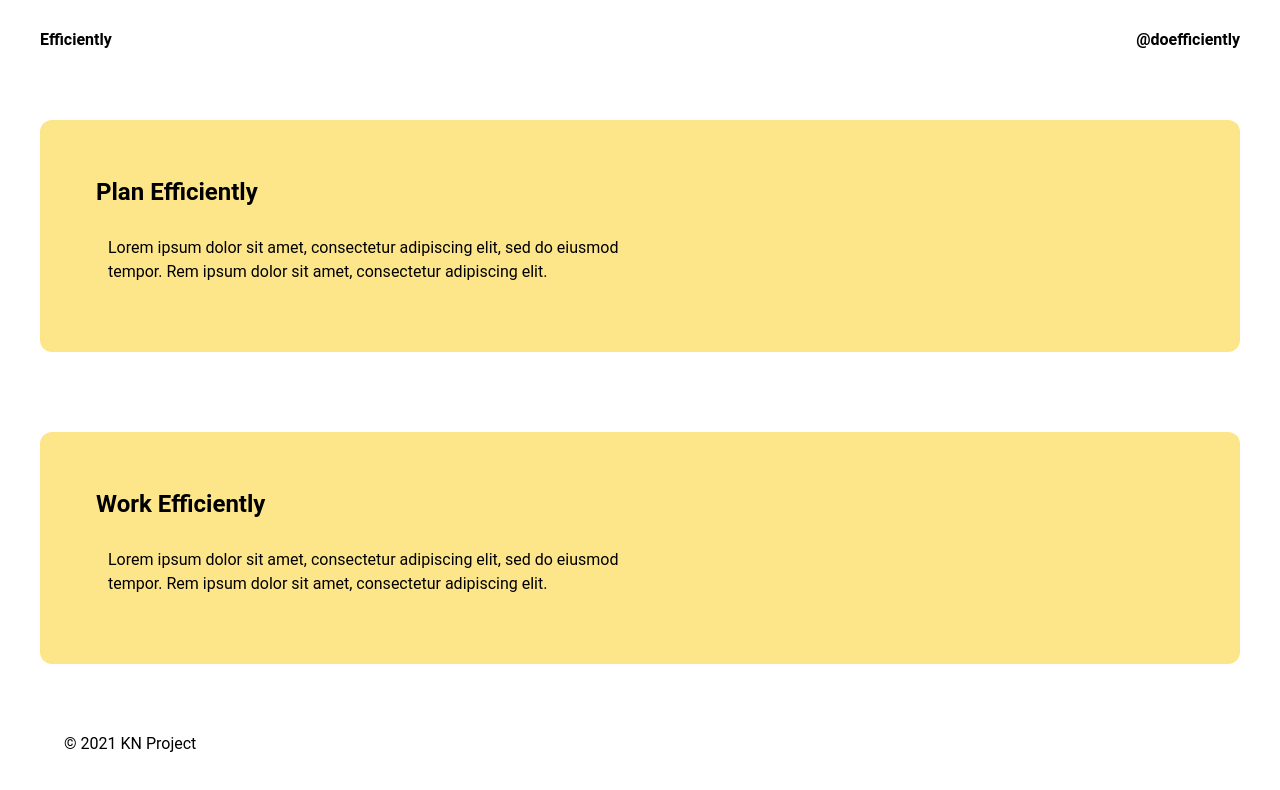
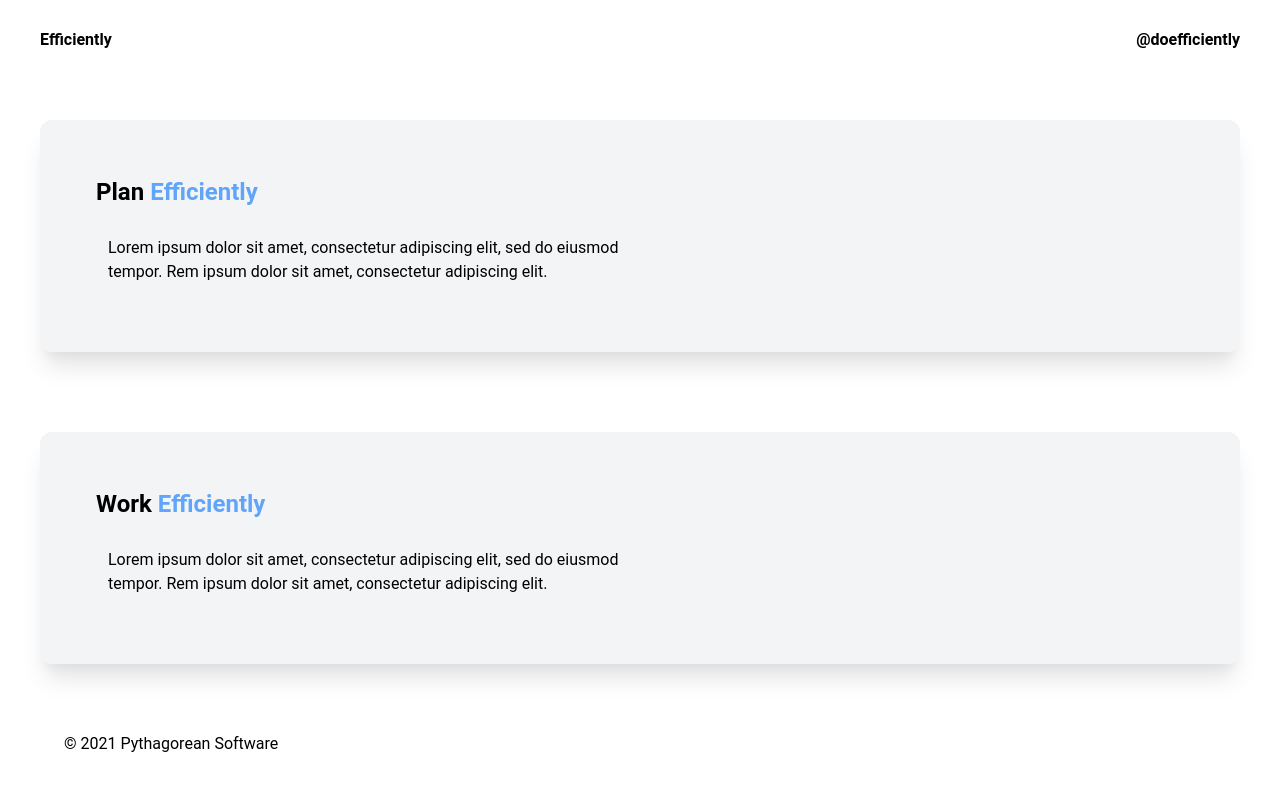
Before and after one commit to pythagoreaneng/efficiently-app-landing, a React (Create React App) app: page / in a window 1280 px wide. Shown: the top 790 px of the page. Built offline with nearby package versions, Linux system fonts and the light colour scheme.

Commit message:
Improve Card

```diff
--- a/src/components/Card.js
+++ b/src/components/Card.js
@@ -2,10 +2,10 @@ import React from 'react'
 
 function Card(props) {
     return (
-        <div className="m-10 p-12 rounded-xl bg-yellow-200">
+        <div className="m-10 p-12 rounded-xl shadow-xl bg-gray-100" >
 
             <div className="p-2 text-2xl font-bold">
-                <h3>{props.title}</h3>
+                <h3>{props.title} <span className="text-blue-400">Efficiently</span></h3>
             </div>
 
             <div className="sm:grid grid-cols-2">
--- a/src/components/Footer.js
+++ b/src/components/Footer.js
@@ -3,7 +3,7 @@ import React from 'react'
 function Footer() {
     return (
         <div className="flex justify-start items-center h-20 pl-15 from-gray-50 text-black">
-            <p className="ml-16">&copy; 2021 KN Project</p>
+            <p className="ml-16">&copy; 2021 Pythagorean Software</p>
         </div>
     )
 }
--- a/src/pages/index.js
+++ b/src/pages/index.js
@@ -7,11 +7,11 @@ const Home = () => {
         <>
             <div className="grid justify-items-stretch">
                 <Card
-                    title='Plan Efficiently'
+                    title='Plan'
                     body='Lorem ipsum dolor sit amet,  consectetur adipiscing elit, sed do eiusmod tempor. Rem ipsum dolor sit amet,  consectetur adipiscing elit.'
                 />
                 <Card
-                    title='Work Efficiently'
+                    title='Work'
                     body='Lorem ipsum dolor sit amet,  consectetur adipiscing elit, sed do eiusmod tempor. Rem ipsum dolor sit amet,  consectetur adipiscing elit.'
                 />
 
```
